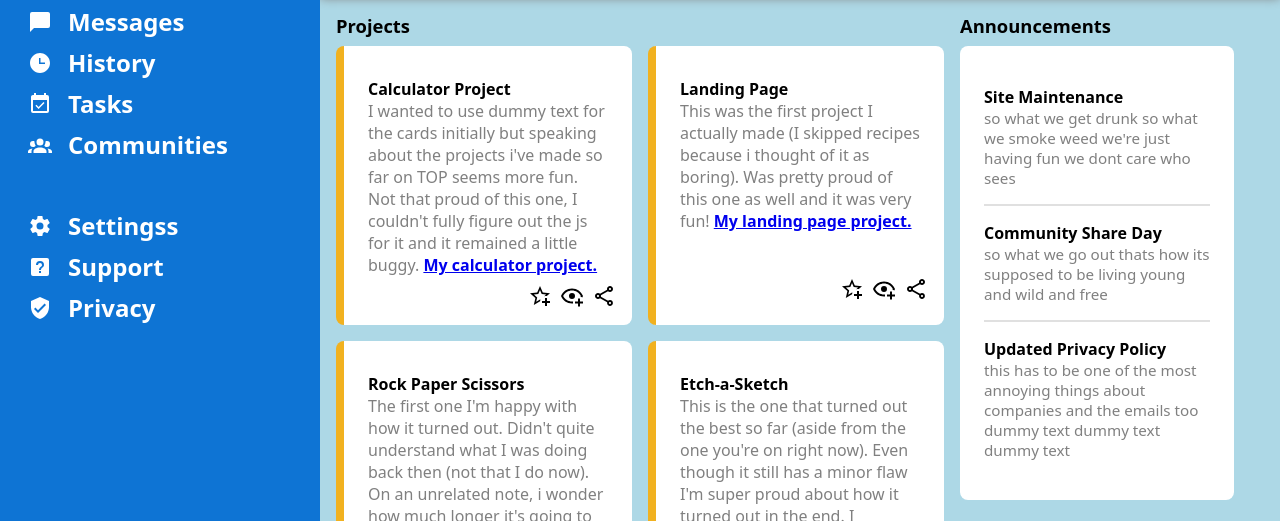
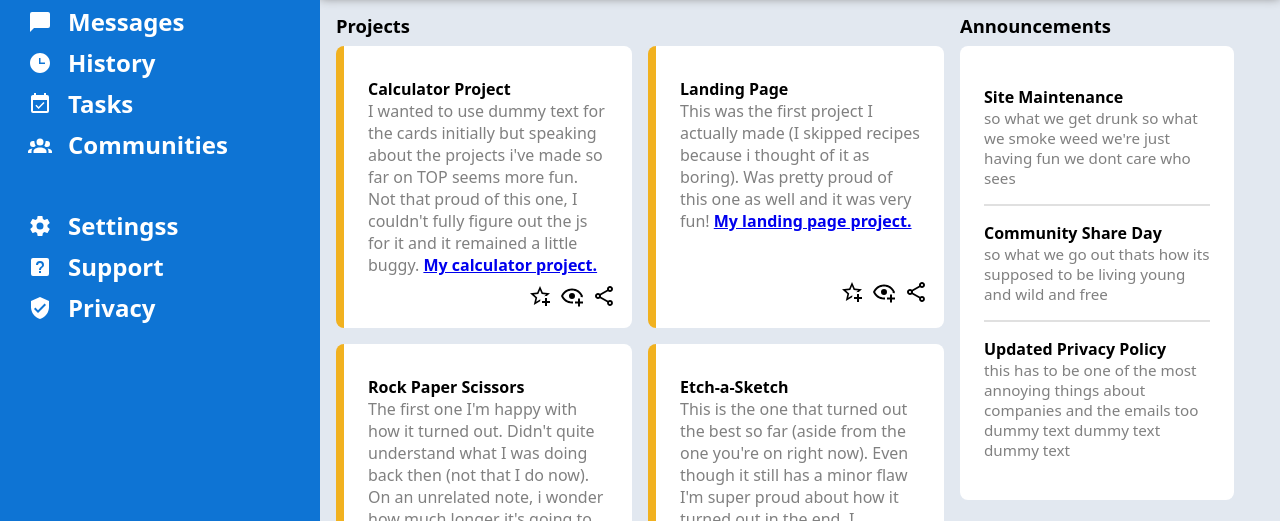
Before and after one commit to introduction996/admin-dashboard-project, a plain HTML site: page index.html in a window 1280 px wide. Shown: the part 201-722 px from the top of the page. Drawn offline with Linux system fonts and the light colour scheme.

Commit message:
change color of background of content section

```diff
--- a/styles.css
+++ b/styles.css
@@ -236,7 +236,7 @@ img[alt="pfp2"] {
 
 #content {
     grid-area: cont;
-    background: lightblue;
+    background: rgb(226, 232, 240);
 
     display: flex;
 }
@@ -344,7 +344,7 @@ a:active {
 
     display: flex;
     flex-direction: column;
-    gap: 3rem
+    gap: 5rem;
 }
 
 .announcements, .trending {
```
